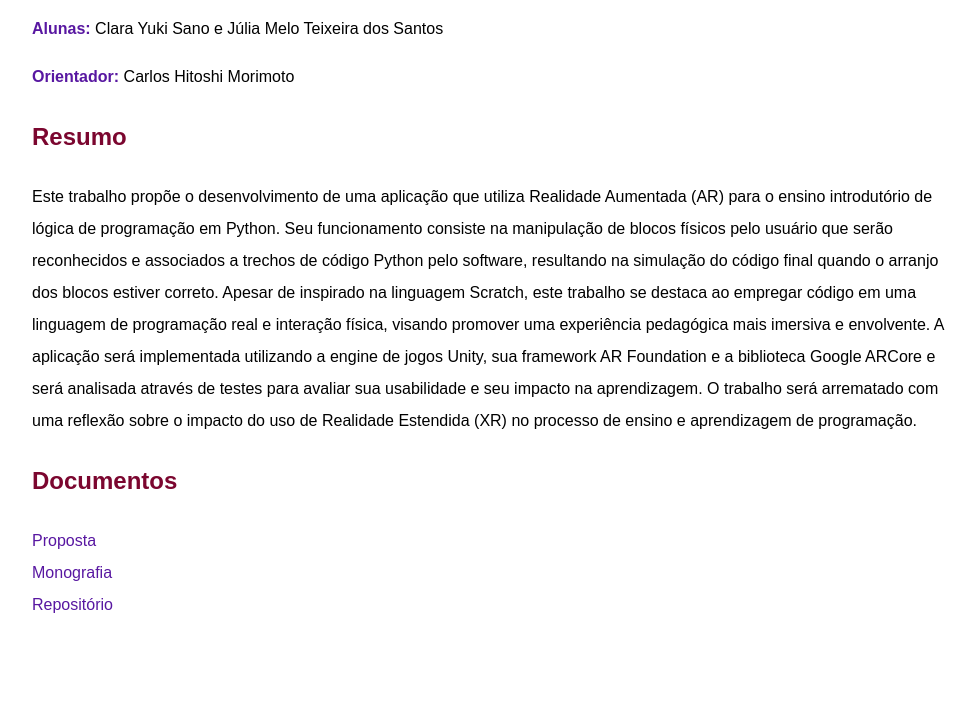
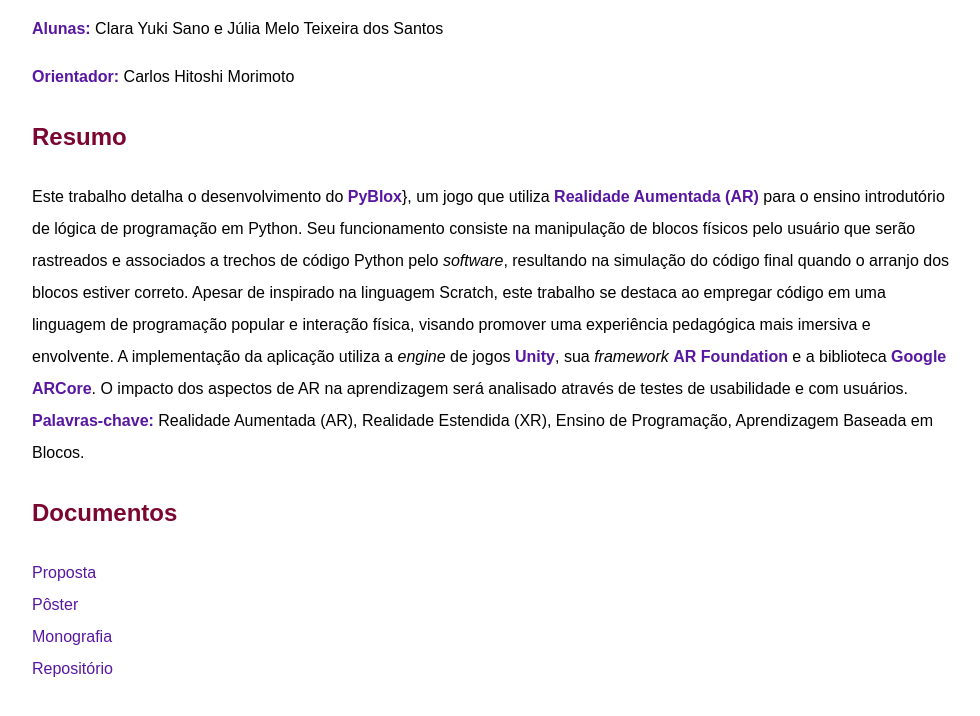
Before and after one commit to TCC-MAC0499/TCC-page, a plain HTML site: page index.html in a window 1280 px wide. Shown: the part 132-848 px from the top of the page, without its empty margins (148-1128 px from the left). Before the commit the page ends 813 px from the top, so only its background shows below. Drawn offline with Linux system fonts and the light colour scheme.

Commit message:
📝 Update page information with new abstract and documents

```diff
--- a/index.html
+++ b/index.html
@@ -1,10 +1,12 @@
 <!DOCTYPE html>
 <html lang="pt-BR">
+
 <head>
 	<meta charset="UTF-8">
-	<title>TCC - MAC0499</title>
+	<title>PyBlox (TCC - MAC0499)</title>
 	<link rel="stylesheet" href="styles.css">
 </head>
+
 <body>
 	<div class="info">
 		<h1>Aprendizado de Python com Realidade Aumentada</h1>
@@ -14,31 +16,40 @@
 
 		<h2>Resumo</h2>
 		<p>
-			Este trabalho propõe o desenvolvimento de uma aplicação que utiliza
-			Realidade Aumentada (AR) para o ensino introdutório de lógica de
-			programação em Python. Seu funcionamento consiste na manipulação de
-			blocos físicos pelo usuário que serão reconhecidos e associados a trechos
-			de código Python pelo software, resultando na simulação do código final
-			quando o arranjo dos blocos estiver correto. Apesar de inspirado na
-			linguagem Scratch, este trabalho se destaca ao empregar código em uma
-			linguagem de programação real e interação física, visando promover uma
-			experiência pedagógica mais imersiva e envolvente. A aplicação será
-			implementada utilizando a engine de jogos Unity, sua framework AR
-			Foundation e a biblioteca Google ARCore e será analisada através de
-			testes para avaliar sua usabilidade e seu impacto na aprendizagem. O
-			trabalho será arrematado com uma reflexão sobre o impacto do uso de
-			Realidade Estendida (XR) no processo de ensino e aprendizagem de
-			programação.
+			Este trabalho detalha o desenvolvimento do <strong>PyBlox</strong>},
+			um jogo que utiliza <strong>Realidade Aumentada (AR)</strong> para o
+			ensino introdutório de lógica de programação em Python. Seu
+			funcionamento consiste na manipulação de blocos físicos pelo usuário
+			que serão rastreados e associados a trechos de código Python pelo
+			<i>software</i>, resultando na simulação do código final quando o
+			arranjo dos blocos estiver correto. Apesar de inspirado na linguagem
+			Scratch, este trabalho se destaca ao empregar código em uma linguagem
+			de programação popular e interação física, visando promover uma
+			experiência pedagógica mais imersiva e envolvente. A implementação
+			da aplicação utiliza a <i>engine</i> de jogos <strong>Unity</strong>,
+			sua <i>framework</i> <strong>AR Foundation</strong> e a biblioteca
+			<strong>Google ARCore</strong>. O impacto dos aspectos de AR na
+			aprendizagem será analisado através de testes de usabilidade e com
+			usuários.
+
+			<strong>Palavras-chave:</strong>
+			Realidade Aumentada (AR),
+			Realidade Estendida (XR),
+			Ensino de Programação,
+			Aprendizagem Baseada em Blocos.
 		</p>
 	</div>
 
 	<div class="docs">
 		<h2>Documentos</h2>
-		<a href="https://docs.google.com/document/d/1l1vrwqMOUuj9p3fpMKs8qnPNzjGtnVHpkexVCXC7Nhg/edit?usp=sharing">Proposta</a>
+		<a href="docs/proposta.pdf">Proposta</a>
 		</br>
-		<a href="#">Monografia</a>
+		<a href="docs/poster.pdf">Pôster</a>
 		</br>
-		<a href="#">Repositório</a>
+		<a href="docs/monografia.pdf">Monografia</a>
+		</br>
+		<a href="https://github.com/TCC-MAC0499/PyBlox">Repositório</a>
 	</div>
 </body>
+
 </html>
```
Also changed, not shown: 1 other file.
